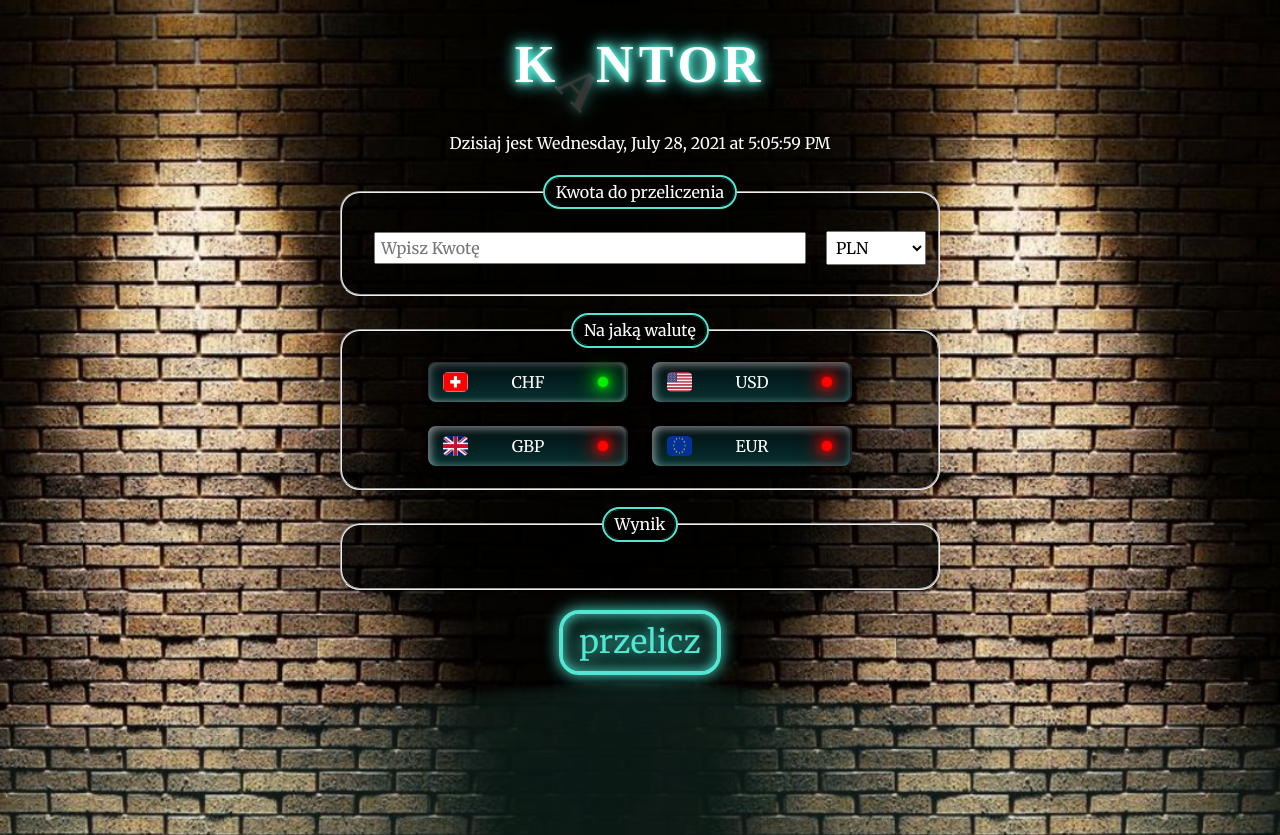
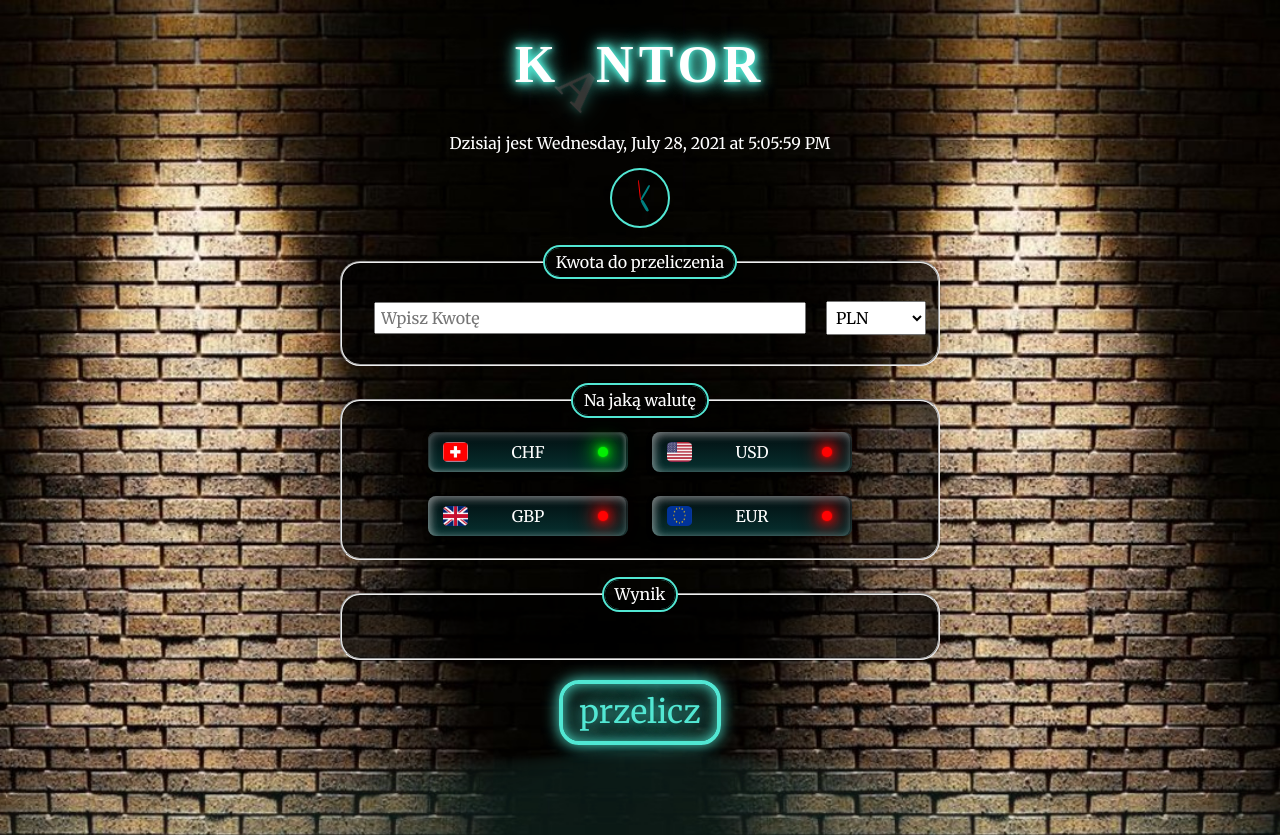
Before and after one commit to Krzysztof-Jaczewski/currency-converter-react, a React (Create React App) app: page / in a window 1280 px wide. Built offline with nearby package versions, Linux system fonts and the light colour scheme; a web font is replaced by a local one.

Commit message:
neonClock added

```diff
--- a/src/App.js
+++ b/src/App.js
@@ -8,7 +8,7 @@ import { Checkbox } from "./Components/Main/Form/Fieldset/Checkbox";
 import { Result } from "./Components/Main/Form/Fieldset/Result";
 import { Button } from "./Components/Main/Form/Button";
 import { ImputNumber } from "./Components/Main/Form/ImputNumber";
-import { Clock } from "./Components/Main/Clock";
+import { Clock, NeonClock } from "./Components/Main/Clock";
 import { currencies } from "./currencies/currencies";
 
 function App() {
@@ -30,6 +30,7 @@ function App() {
     <Main>
       <Logo />
       <Clock />
+      <NeonClock />
       <Form
         amount={amount}
         selectedCurrencyId={selectedCurrencyId}
--- a/src/Components/Main/Clock/index.js
+++ b/src/Components/Main/Clock/index.js
@@ -1,7 +1,35 @@
-import { StyledClock } from "./styled";
+import {
+  StyledClock,
+  NeonClockBorder,
+  Seconds,
+  Minutes,
+  Hours,
+} from "./styled";
 import { useCurrentDate } from "./useCurrentDate";
 export const Clock = () => {
-  const currentDate = useCurrentDate();
+  const date = useCurrentDate();
+
+  const currentDate = date.toLocaleDateString(undefined, {
+    weekday: "long",
+    day: "numeric",
+    month: "long",
+    year: "numeric",
+    hour: "numeric",
+    minute: "numeric",
+    second: "numeric",
+  });
 
   return <StyledClock>Dzisiaj jest {currentDate}</StyledClock>;
 };
+
+export const NeonClock = () => {
+  const date = useCurrentDate();
+
+  return (
+    <NeonClockBorder>
+      <Seconds seconds={date.getSeconds()} />
+      <Minutes minutes={date.getMinutes()} />
+      <Hours hours={date.getHours()} />
+    </NeonClockBorder>
+  );
+};
--- a/src/Components/Main/Clock/styled.js
+++ b/src/Components/Main/Clock/styled.js
@@ -3,3 +3,43 @@ import styled from "styled-components";
 export const StyledClock = styled.div`
   padding: 5px;
 `;
+
+export const NeonClockBorder = styled.div`
+  margin: 10px auto;
+  width: 60px;
+  height: 60px;
+  border: 2px solid ${({ theme }) => theme.colors.mainColor};
+  border-radius: 50%;
+  position: relative;
+`;
+
+export const Seconds = styled.div`
+  width: 1px;
+  height: 20px;
+  background-color: red;
+  position: absolute;
+  top: 10px;
+  left: 50%;
+  transform: rotate(${({ seconds }) => seconds * 6}deg);
+  border-radius: 30%;
+  transform-origin: bottom;
+  transition: transform 1s infinite;
+`;
+
+export const Minutes = styled(Seconds)`
+  background-color: teal;
+  top: 13px;
+  width: 2px;
+  height: 17px;
+  transform: rotate(${({ minutes }) => minutes * 6}deg);
+  z-index: -1;
+`;
+
+export const Hours = styled(Seconds)`
+  background-color: teal;
+  top: 17px;
+  width: 3px;
+  height: 13px;
+  transform: rotate(${({ hours }) => hours * 30}deg);
+  z-index: -1;
+`;
--- a/src/Components/Main/Clock/useCurrentDate.js
+++ b/src/Components/Main/Clock/useCurrentDate.js
@@ -9,15 +9,5 @@ export const useCurrentDate = () => {
     return () => clearInterval(intervalID);
   }, []);
 
-  const currentDate = date.toLocaleDateString(undefined, {
-    weekday: "long",
-    day: "numeric",
-    month: "long",
-    year: "numeric",
-    hour: "numeric",
-    minute: "numeric",
-    second: "numeric",
-  });
-
-  return currentDate;
+  return date;
 };
```
